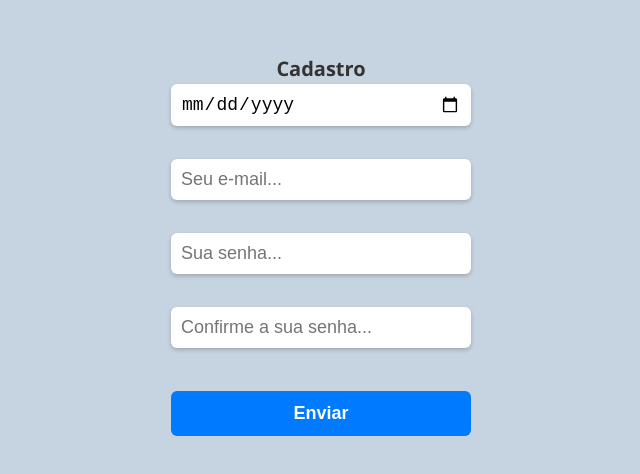
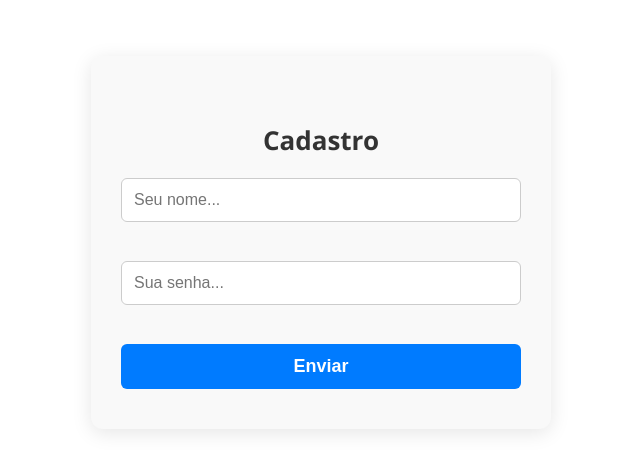
Before and after one commit to Kauecozendei/Login_Cadastro, a plain HTML site: page Cadastro.html in a window 1280 px wide. Shown: the part 158-632 px from the top of the page, without its empty margins (319-959 px from the left). Drawn offline with Linux system fonts and the light colour scheme.

Commit message:
atualização final

```diff
--- a/Cadastro.html
+++ b/Cadastro.html
@@ -4,30 +4,23 @@
     <meta charset="UTF-8">
     <meta name="viewport" content="width=device-width, initial-scale=1.0">
     <title>Cadastro usuário</title>
-    <link rel="stylesheet" href="cadastro.css">
+    <link rel="stylesheet" href="style.css">
 </head>
 <body>
-    <!-- Usuário irá inserir a data de nascimento -->
-    <p>Cadastro</p>
-    <input type="date" id="DataNascimento" placeholder="Sua data de nascimento...">
-    <br>
-
+    <form onsubmit="return cadastrarUsuario(event)">
+   <p>Cadastro</p>
     <!-- Usuário irá inserir o e-mail -->
-
-    <input type="email" id="emailUsuario" placeholder="Seu e-mail...">
+    <input type="text" id="NomeCadastro" placeholder="Seu nome...">
     <br>
 
     <!-- Usuário irá inserir a nova senha -->
-    <input type="text" id="newpassword" placeholder="Sua senha...">
-    <br>
-
-    <!-- Confirmar a senha  -->
-    <input type="text" id="ConfirmarSenha" placeholder="Confirme a sua senha...">
+    <input type="text" id="SenhaCadastro" placeholder="Sua senha...">
     <br>
 
     <!-- Enviar -->
-    <input type="button" value="Enviar">
+    <button>Enviar</button>
 
-    <script src="cadastro.js"></script>
+    </form>
+    <script src="Script.js"></script>
 </body>
 </html>
--- a/Script.js
+++ b/Script.js
@@ -1,18 +1,39 @@
-// Página de login
 
-var Login;
-var Senha;
+// Função para cadastrar usuário
+function cadastrarUsuario(event) {
+    event.preventDefault();
+    const nome = document.getElementById('NomeCadastro').value;
+    const senha = document.getElementById('SenhaCadastro').value;
 
-var loginesenha = JSON.parse(localStorage.getItem("@usuario")) || [];
+    if (!nome || !senha) {
+        alert('Preencha todos os campos!');
+        return;
+    }
 
-function login(event){
+    let usuarios = JSON.parse(localStorage.getItem('@usuarios')) || [];
+    // Verifica se já existe usuário
+    const existe = usuarios.find(u => u.nome === nome);
+    if (existe) {
+        alert('Usuário já cadastrado!');
+        return;
+    }
+    usuarios.push({ nome, senha });
+    localStorage.setItem('@usuarios', JSON.stringify(usuarios));
+    alert('Cadastro realizado com sucesso!');
+}
+
+// Função para login
+function loginUsuario(event) {
     event.preventDefault();
-    Login = document.getElementById('NomeUsuario').value;
-    Senha = document.getElementById('Senha').value;
+    const nome = document.getElementById('NomeUsuario').value;
+    const senha = document.getElementById('Senha').value;
 
-    console.log(Login);
-    console.log(Senha);
+    let usuarios = JSON.parse(localStorage.getItem('@usuarios')) || [];
+    const usuarioValido = usuarios.find(u => u.nome === nome && u.senha === senha);
+    if (usuarioValido) {
+        alert('Login realizado com sucesso!');
+        // Redirecionar ou mostrar área logada
+    } else {
+        alert('Usuário ou senha incorretos!');
+    }
 }
-function salvarDados(){
-    localStorage.setItem("@ListaTarefas", JSON.stringify(login));
-}
--- a/cadastro.css
+++ b/cadastro.css
@@ -1,93 +1,74 @@
+/* Fundo branco e centralização do formulário */
 body {
     font-family: 'Segoe UI', Tahoma, Geneva, Verdana, sans-serif;
-    background-color: #c6d3e0;
+    background-color: #ffffff;
     display: flex;
-    flex-direction: column;
     align-items: center;
     justify-content: center;
     min-height: 100vh;
     margin: 0;
     color: #333;
-    font-size: 18px; /* Tamanho base para mobile */
 }
 
-p {
-    margin: 6px 0 2px;
-    font-weight: bold;
-    font-size: 18px;
+/* Card centralizado */
+form {
+    background-color: #f9f9f9;
+    padding: 40px 30px;
+    border-radius: 12px;
+    box-shadow: 0 4px 20px rgba(0, 0, 0, 0.1);
+    width: 90%;
+    max-width: 400px;
+    display: flex;
+    flex-direction: column;
 }
 
-input[type="text"],
-input[type="password"],
-input[type="email"],
-input[type="date"] {
-    width: 280px;
-    padding: 10px;
-    font-size: 16px;
-    margin-bottom: 6px;
-    border: none;
-    border-radius: 6px;
-    box-shadow: 0 2px 4px rgba(0,0,0,0.2);
+/* Título */
+p {
+    margin-bottom: 20px;
+    text-align: center;
+    font-size: 24px;
+    font-weight: bold;
 }
 
-input[type="button"] {
-    width: 300px;
+/* Campos de entrada */
+input[type="text"],
+input[type="password"] {
     padding: 12px;
-    margin-top: 10px;
+    font-size: 16px;
+    margin-bottom: 12px;
+    border: 1px solid #ccc;
+    border-radius: 6px;
+}
+
+/* Botão de envio */
+
+button {
+    padding: 12px;
     background-color: #007BFF;
     color: white;
     border: none;
     border-radius: 6px;
-    font-size: 16px;
+    font-size: 18px;
     font-weight: bold;
     cursor: pointer;
     transition: background-color 0.3s ease;
 }
 
-input[type="button"]:hover {
+button:hover {
     background-color: #0056b3;
 }
 
-a {
-    margin-top: 20px;
-    color: white;
-    text-decoration: underline;
-    font-weight: bold;
-    font-size: 16px;
-}
-
-@media (max-width: 400px) {
-    input[type="text"],
-    input[type="password"],
-    input[type="email"],
-    input[type="date"],
-    input[type="button"] {
-        width: 90%;
-    }
-}
-
-/* 📺 AUMENTO DE FONTE PARA TELAS MAIORES (DESKTOP) */
+/* Responsivo */
 @media (min-width: 768px) {
     body {
         font-size: 20px;
     }
 
-    p {
-        font-size: 20px;
-    }
-
-    input[type="text"],
-    input[type="password"],
-    input[type="email"],
-    input[type="date"] {
+    input, button {
         font-size: 18px;
     }
 
-    input[type="button"] {
-        font-size: 18px;
-    }
-
-    a {
-        font-size: 18px;
+    p {
+        font-size: 26px;
     }
 }
--- a/style.css
+++ b/style.css
@@ -1,93 +1,74 @@
+/* Fundo branco e centralização do formulário */
 body {
     font-family: 'Segoe UI', Tahoma, Geneva, Verdana, sans-serif;
-    background-color: #c6d3e0;
+    background-color: #ffffff;
     display: flex;
-    flex-direction: column;
     align-items: center;
     justify-content: center;
     min-height: 100vh;
     margin: 0;
     color: #333;
-    font-size: 18px; /* Tamanho base para mobile */
 }
 
-p {
-    margin: 6px 0 2px;
-    font-weight: bold;
-    font-size: 18px;
+/* Card centralizado */
+form {
+    background-color: #f9f9f9;
+    padding: 40px 30px;
+    border-radius: 12px;
+    box-shadow: 0 4px 20px rgba(0, 0, 0, 0.1);
+    width: 90%;
+    max-width: 400px;
+    display: flex;
+    flex-direction: column;
 }
 
-input[type="text"],
-input[type="password"],
-input[type="email"],
-input[type="date"] {
-    width: 280px;
-    padding: 10px;
-    font-size: 16px;
-    margin-bottom: 6px;
-    border: none;
-    border-radius: 6px;
-    box-shadow: 0 2px 4px rgba(0,0,0,0.2);
+/* Título */
+p {
+    margin-bottom: 20px;
+    text-align: center;
+    font-size: 24px;
+    font-weight: bold;
 }
 
-input[type="button"] {
-    width: 300px;
+/* Campos de entrada */
+input[type="text"],
+input[type="password"] {
     padding: 12px;
-    margin-top: 10px;
+    font-size: 16px;
+    margin-bottom: 12px;
+    border: 1px solid #ccc;
+    border-radius: 6px;
+}
+
+/* Botão de envio */
+
+button {
+    padding: 12px;
     background-color: #007BFF;
     color: white;
     border: none;
     border-radius: 6px;
-    font-size: 16px;
+    font-size: 18px;
     font-weight: bold;
     cursor: pointer;
     transition: background-color 0.3s ease;
 }
 
-input[type="button"]:hover {
+button:hover {
     background-color: #0056b3;
 }
 
-a {
-    margin-top: 20px;
-    color: white;
-    text-decoration: underline;
-    font-weight: bold;
-    font-size: 16px;
-}
-
-@media (max-width: 400px) {
-    input[type="text"],
-    input[type="password"],
-    input[type="email"],
-    input[type="date"],
-    input[type="button"] {
-        width: 90%;
-    }
-}
-
-/* 📺 AUMENTO DE FONTE PARA TELAS MAIORES (DESKTOP) */
+/* Responsivo */
 @media (min-width: 768px) {
     body {
         font-size: 20px;
     }
 
-    p {
-        font-size: 20px;
-    }
-
-    input[type="text"],
-    input[type="password"],
-    input[type="email"],
-    input[type="date"] {
+    input, button {
         font-size: 18px;
     }
 
-    input[type="button"] {
-        font-size: 18px;
-    }
-
-    a {
-        font-size: 18px;
+    p {
+        font-size: 26px;
     }
 }
```
Also changed, not shown: index.html (+3 -2 lines).
